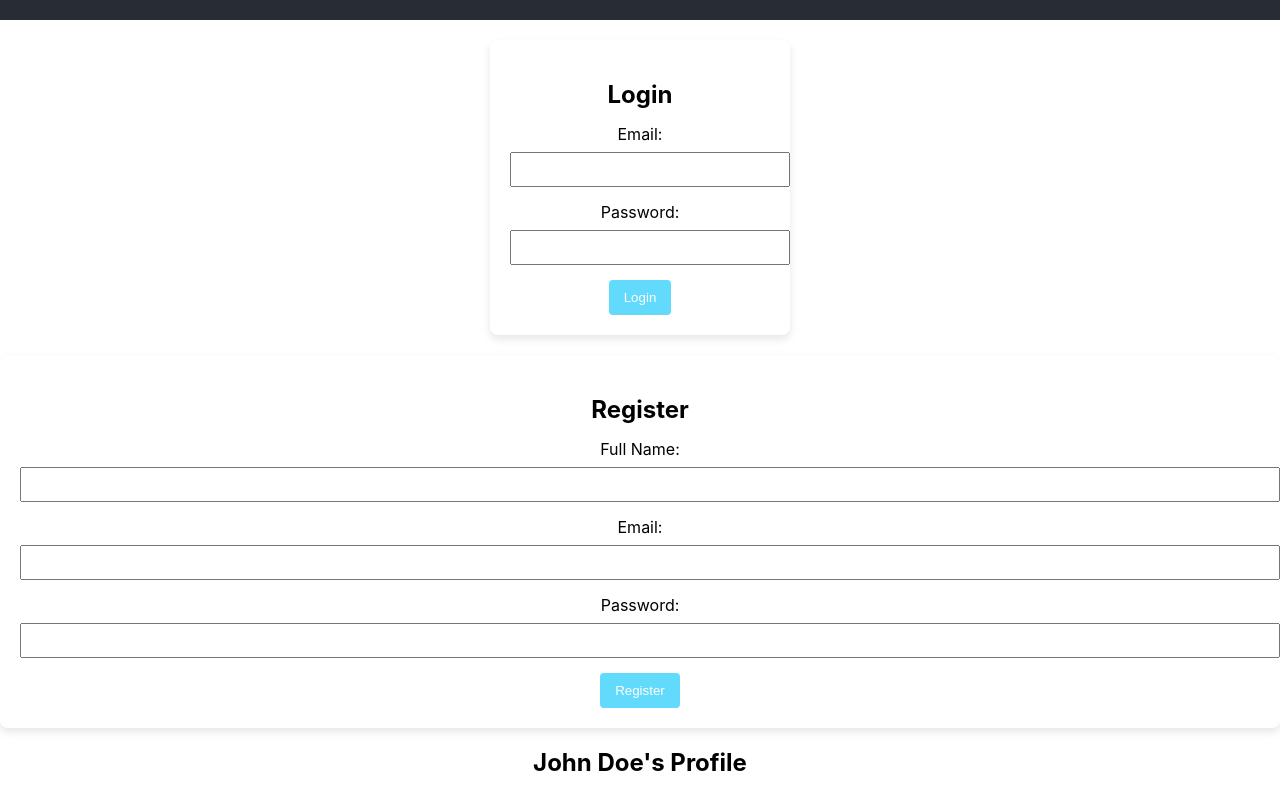
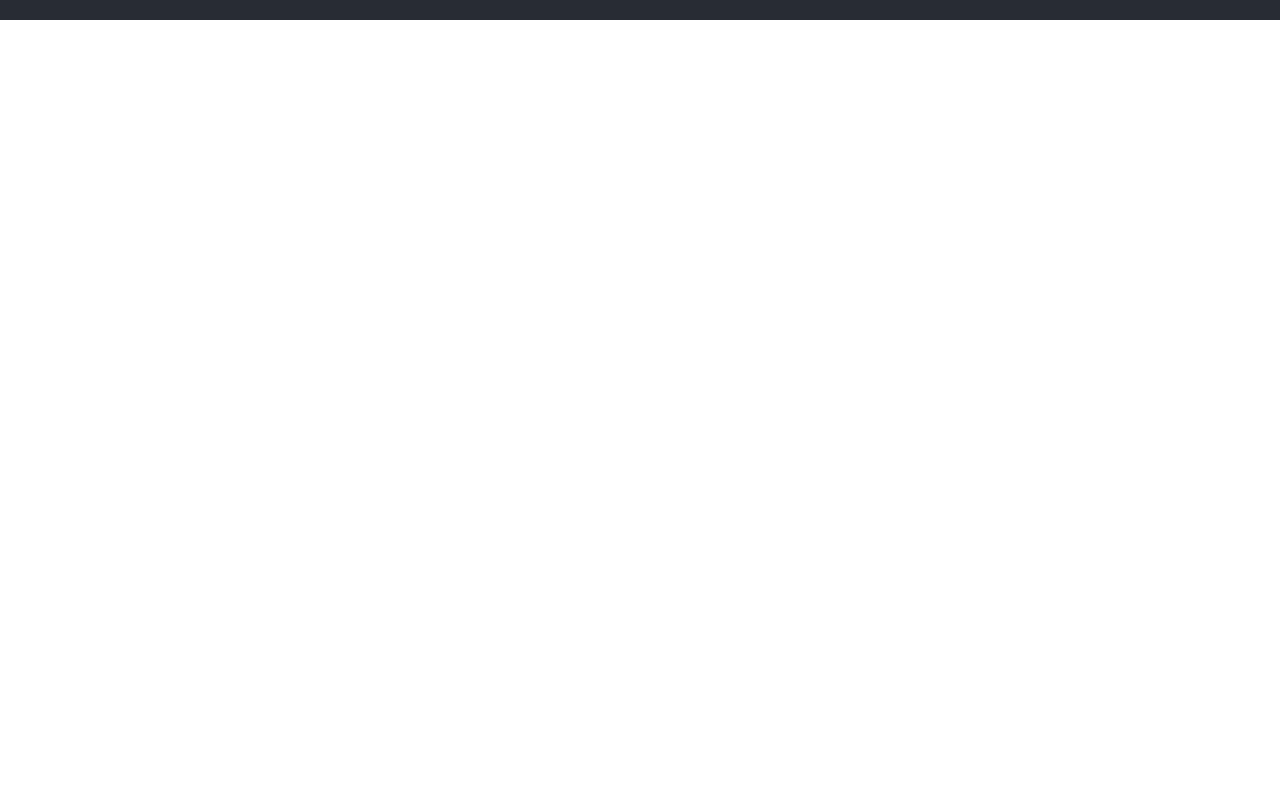
Before and after one commit to AbhisekLimbu/Student_collaboration, a React (Create React App) app in the folder we/: page / in a window 1280 px wide. Shown: the part 780-1575 px from the top of the page. After the commit the page ends 800 px from the top, so only its background shows below. Built offline with nearby package versions, Linux system fonts and the light colour scheme; grey boxes are pictures that could not be loaded.

Commit message:
added router handaling

```diff
--- a/we/package.json
+++ b/we/package.json
@@ -9,6 +9,7 @@
     "express": "^4.18.2",
     "react": "^18.2.0",
     "react-dom": "^18.2.0",
+    "react-router-dom": "^6.20.0",
     "react-scripts": "^5.0.1",
     "web-vitals": "^2.1.4"
   },
--- a/we/src/App.js
+++ b/we/src/App.js
@@ -1,26 +1,23 @@
 import React from 'react';
-import Login from './Components/login.js';
-import Register from './Components/register.js';
-import Profile from './Components/Profile.js';
+import { BrowserRouter as Router, Route, Routes } from 'react-router-dom'; // Fix import
+import Login from './Components/login';
+import Register from './Components/register';
+import Profile from './Components/Profile';
+import Home from './Components/Home';
 
 import './App.css';
 
 function App() {
   return (
     <div className="App">
-      <header className="App-header">
-
-        <h1>Welcome to Your Student Community</h1>
-        <p>Connect with students who share your interests!</p>
-      </header>
-
-      <Login />
-      <Register />
-      <Profile />
-
-
-
-
+      <Router> {/* Fix opening tag */}
+        <Routes>
+          <Route path="/" element={<Home />} />
+          <Route path="/login" element={<Login />} />
+          <Route path="/register" element={<Register />} />
+          <Route path="/profile" element={<Profile />} />
+        </Routes>
+      </Router> {/* Fix closing tag */}
     </div>
   );
 }
--- /dev/null
+++ b/we/src/Components/Home.js
@@ -0,0 +1,17 @@
+
+function Home(){
+
+
+    return(
+        <div>
+        <header className="App-header">
+
+        <h1>Welcome to Your Student Community</h1>
+        <p>Connect with students who share your interests!</p>
+      </header>
+      </div>
+
+    );
+}
+
+export default Home;
```
Also changed, not shown: 1 other file (tests, documents, lock files or other folders).
